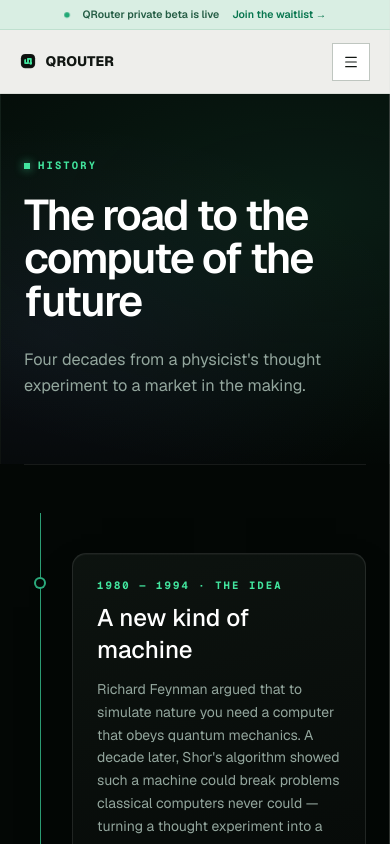
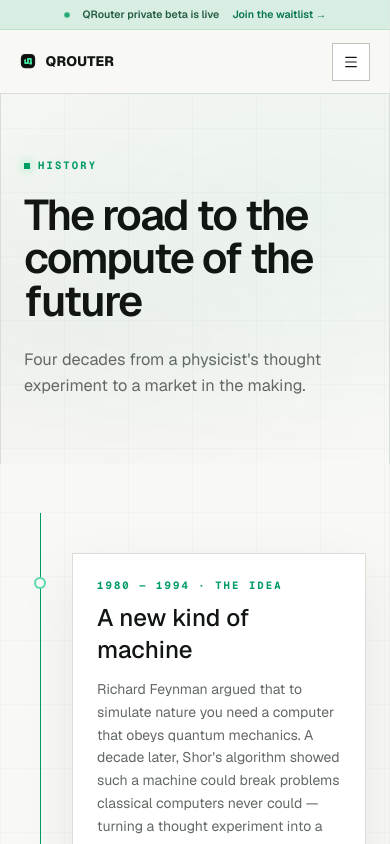
Before and after one commit to KaktysDev/Quantum-Compute-Index, a Next.js app: page /history in a window 390 px wide. Shown: the top 844 px of the page. Built offline with nearby package versions, Linux system fonts and the light colour scheme.

Commit message:
pricing and history page fix

```diff
--- a/src/app/globals.css
+++ b/src/app/globals.css
@@ -268,6 +268,70 @@ textarea:focus-visible {
   .qci-subpage-title { font-size: clamp(2.4rem, 11vw, 3.4rem); }
 }
 
+/* ── Light editorial skin for public subpages (history / pricing) ─────────
+   Matches the landing's white system. Scoped to .qci-light so the dark
+   dashboard/console tokens stay untouched. Docs carries its own light skin in
+   docs.css; contact intentionally keeps the dark treatment for now. The
+   subpage markup hard-codes dark utilities (text-white, glass, border-white),
+   so alongside remapping the shared tokens we neutralize those here rather
+   than editing every line of JSX. */
+.qci-light {
+  --bg: #f8f8f5;
+  --fg: #111612;
+  --muted: #626963;
+  --muted-dim: #8a918b;
+  --accent: #009c63;
+  color: var(--fg);
+}
+
+/* Full-bleed light backdrop behind the width-constrained <main>. */
+.qci-light::before {
+  content: "";
+  position: fixed;
+  inset: 0;
+  z-index: -1;
+  background-color: #f8f8f5;
+  background-image:
+    linear-gradient(rgba(17, 22, 18, 0.018) 1px, transparent 1px),
+    linear-gradient(90deg, rgba(17, 22, 18, 0.018) 1px, transparent 1px);
+  background-size: 64px 64px;
+}
+
+.qci-light .qci-subpage-hero::before {
+  border-inline-color: #d9ddd8;
+  background-image:
+    radial-gradient(760px 380px at 78% 30%, rgba(0, 156, 99, 0.05), transparent 70%),
+    radial-gradient(520px 300px at 12% 65%, rgba(50, 85, 69, 0.04), transparent 70%);
+}
+
+/* Neutralize hard-coded white text / borders / fills from the dark markup. */
+.qci-light .text-white { color: var(--fg); }
+.qci-light .text-white\/85 { color: #2b332d; }
+.qci-light .text-white\/70 { color: var(--accent); }
+.qci-light .hover\:text-white:hover { color: var(--fg); }
+.qci-light .text-emerald-300\/70 { color: var(--accent); }
+.qci-light .border-white\/10 { border-color: #d9ddd8; }
+.qci-light .border-white\/15 { border-color: #d9ddd8; }
+.qci-light .bg-white\/5 { background-color: #f1f4f2; }
+.qci-light .bg-white\/10 { background-color: #dfe3df; }
+.qci-light .bg-emerald-400\/70 { background-color: var(--accent); }
+
+/* Restyle the dark glass panels into flat white editorial cards. */
+.qci-light .glass,
+.qci-light .glass-panel {
+  background: #fff;
+  border: 1px solid #d9ddd8;
+  border-radius: 0;
+  box-shadow: 0 20px 55px rgba(28, 58, 39, 0.07);
+}
+.qci-light .glass-hover:hover {
+  background: #fff;
+  border-color: #b7c0b9;
+  box-shadow: 0 20px 55px rgba(28, 58, 39, 0.07);
+}
+
+.qci-light .qci-site-footer { border-color: #d9ddd8; }
+
 ::selection {
   background: rgba(66, 229, 158, 0.3);
   color: #fff;
--- a/src/app/history/page.tsx
+++ b/src/app/history/page.tsx
@@ -40,7 +40,7 @@ export default function HistoryPage() {
   return (
     <>
       <LandingNav />
-      <main className="qci-subpage relative mx-auto w-full max-w-7xl px-6 sm:px-10">
+      <main className="qci-subpage qci-light relative mx-auto w-full max-w-7xl px-6 sm:px-10">
       {/* hero */}
       <section className="qci-subpage-hero py-16 sm:py-20">
         <p className="mono-label flex items-center gap-2 text-white/70">
--- a/src/app/pricing/page.tsx
+++ b/src/app/pricing/page.tsx
@@ -37,7 +37,7 @@ export default async function PricingPage() {
   return (
     <>
       <LandingNav />
-      <main className="qci-subpage relative mx-auto w-full max-w-7xl px-6 sm:px-10">
+      <main className="qci-subpage qci-light relative mx-auto w-full max-w-7xl px-6 sm:px-10">
       {/* hero */}
       <section className="qci-subpage-hero py-16 sm:py-20">
         <p className="mono-label flex items-center gap-2 text-white/70">
--- a/src/components/PriceChart.tsx
+++ b/src/components/PriceChart.tsx
@@ -63,17 +63,17 @@ export default function PriceChart({
       autoSize: true,
       layout: {
         background: { type: ColorType.Solid, color: "transparent" },
-        textColor: "rgba(238,244,241,0.5)",
+        textColor: "rgba(17,22,18,0.5)",
         fontFamily: "var(--font-mono), monospace",
         attributionLogo: false,
       },
       grid: {
-        vertLines: { color: "rgba(255,255,255,0.05)" },
-        horzLines: { color: "rgba(255,255,255,0.05)" },
+        vertLines: { color: "rgba(17,22,18,0.06)" },
+        horzLines: { color: "rgba(17,22,18,0.06)" },
       },
-      rightPriceScale: { borderColor: "rgba(255,255,255,0.12)" },
+      rightPriceScale: { borderColor: "rgba(17,22,18,0.14)" },
       timeScale: {
-        borderColor: "rgba(255,255,255,0.12)",
+        borderColor: "rgba(17,22,18,0.14)",
         timeVisible: false,
         secondsVisible: false,
         fixLeftEdge: true,
@@ -81,15 +81,15 @@ export default function PriceChart({
       },
       crosshair: {
         mode: 0,
-        vertLine: { color: "rgba(66,229,158,0.45)", labelBackgroundColor: "#0c8a58" },
-        horzLine: { color: "rgba(66,229,158,0.45)", labelBackgroundColor: "#0c8a58" },
+        vertLine: { color: "rgba(0,156,99,0.45)", labelBackgroundColor: "#08764f" },
+        horzLine: { color: "rgba(0,156,99,0.45)", labelBackgroundColor: "#08764f" },
       },
     });
     chartRef.current = chart;
     seriesRef.current = chart.addAreaSeries({
-      lineColor: "#42e59e",
-      topColor: "rgba(66,229,158,0.14)",
-      bottomColor: "rgba(66,229,158,0.0)",
+      lineColor: "#009c63",
+      topColor: "rgba(0,156,99,0.12)",
+      bottomColor: "rgba(0,156,99,0.0)",
       lineWidth: 2,
       priceLineVisible: false,
       priceFormat: { type: "price", precision: 2, minMove: 0.01 },
```
Also changed, not shown: src/app/docs/docs.css (+23 -22 lines).
